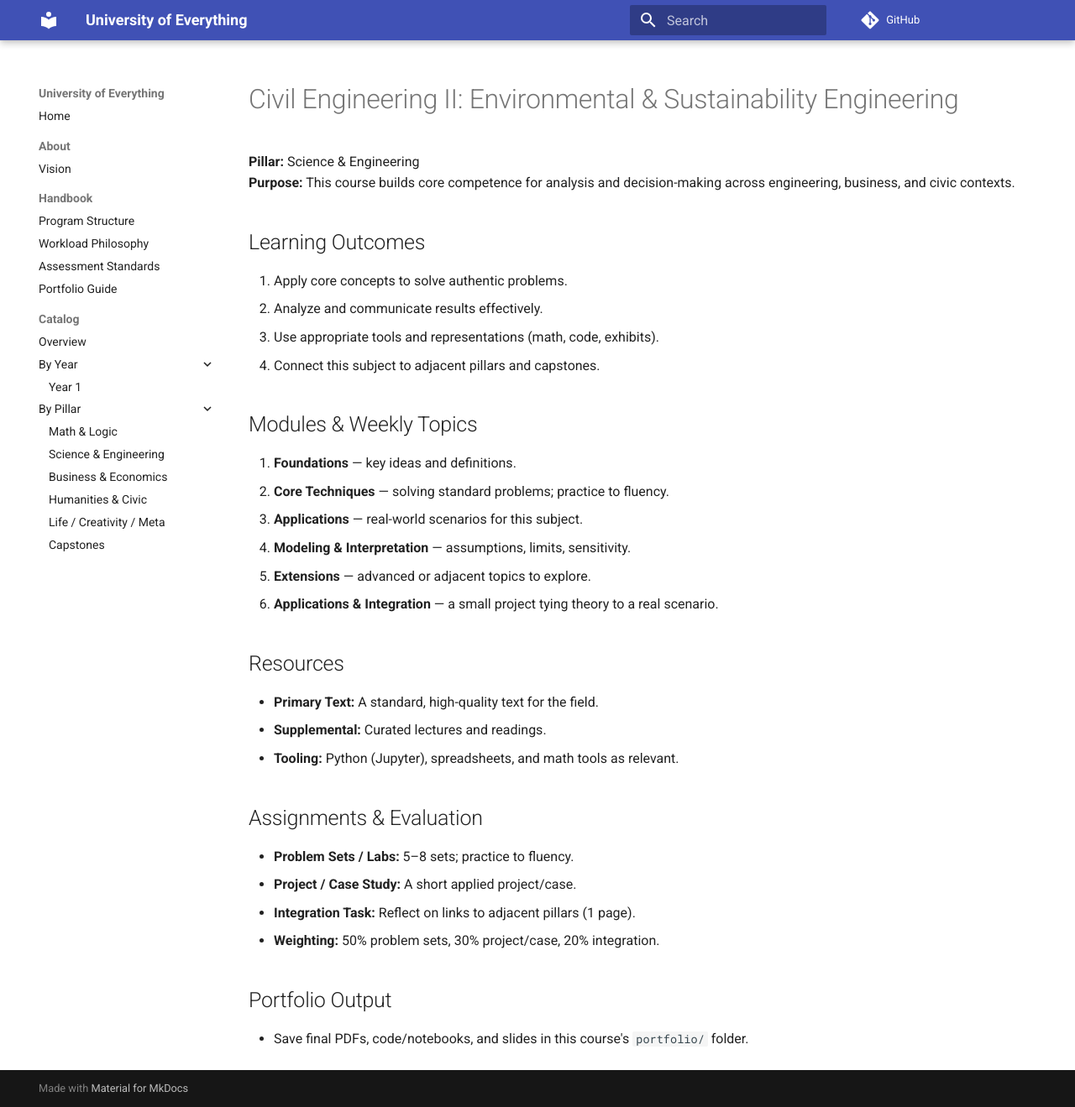
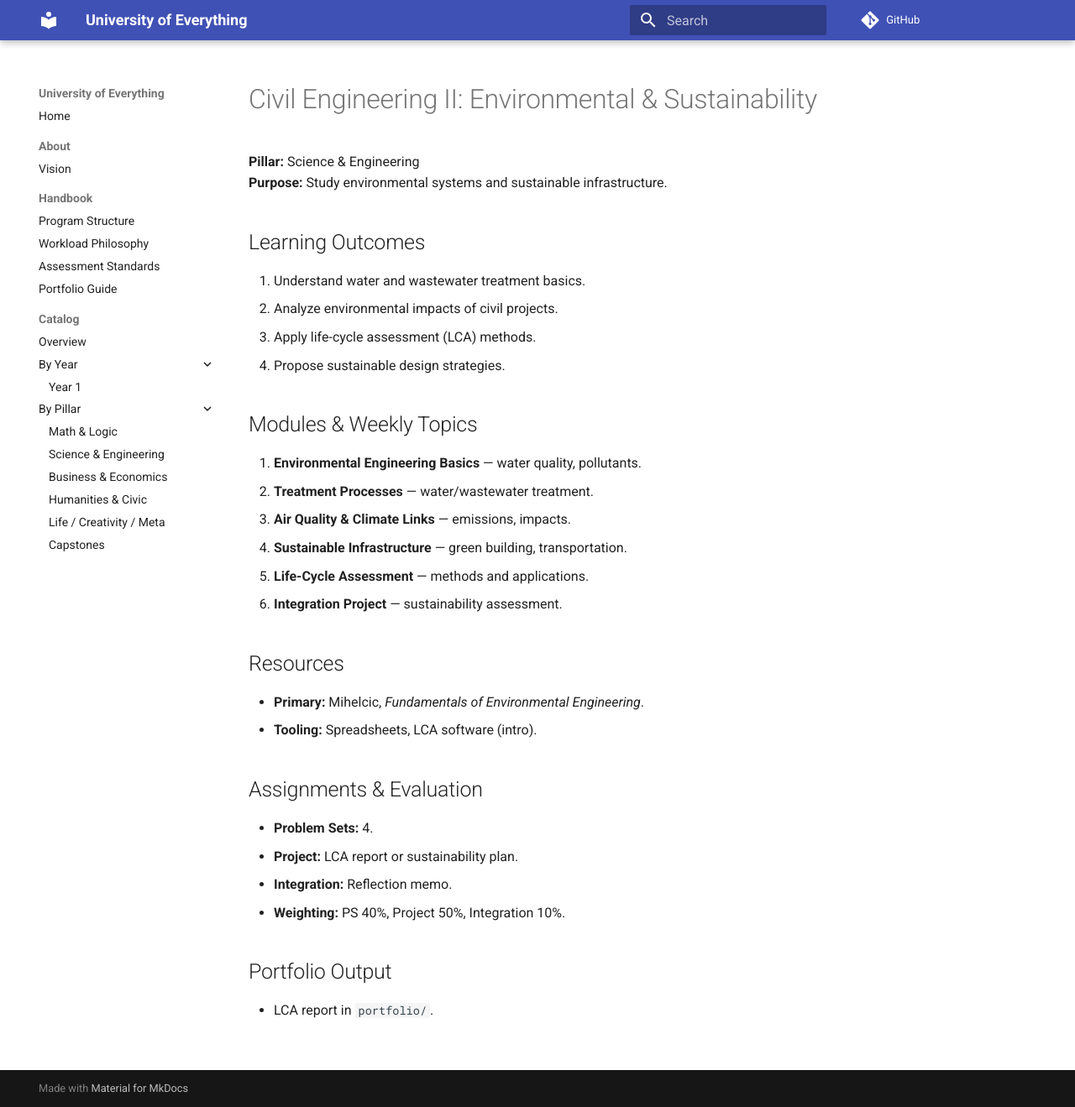
Before and after one commit to m4xbrg/university-of-everything, an MkDocs documentation site: the page built from docs/courses/science-engineering/civil-eng-2-environmental-sustainability/syllabus.md, in a window 1280 px wide and 1319 px high. Shown: the whole window at 84% size. Built offline with MkDocs 1.6.1 and Material for MkDocs 9.7.7, drawn with Linux system fonts in a browser that asks for light colours; comment, search, counter and statistics services are not loaded.

Commit message:
Add files via upload

```diff
--- a/docs/courses/science-engineering/civil-eng-2-environmental-sustainability/syllabus.md
+++ b/docs/courses/science-engineering/civil-eng-2-environmental-sustainability/syllabus.md
@@ -1,32 +1,30 @@
-# Civil Engineering II: Environmental & Sustainability Engineering
-
+# Civil Engineering II: Environmental & Sustainability
 **Pillar:** Science & Engineering
-**Purpose:** This course builds core competence for analysis and decision-making across engineering, business, and civic contexts.
+**Purpose:** Study environmental systems and sustainable infrastructure.
 
 ## Learning Outcomes
-1. Apply core concepts to solve authentic problems.
-2. Analyze and communicate results effectively.
-3. Use appropriate tools and representations (math, code, exhibits).
-4. Connect this subject to adjacent pillars and capstones.
+1. Understand water and wastewater treatment basics.
+2. Analyze environmental impacts of civil projects.
+3. Apply life-cycle assessment (LCA) methods.
+4. Propose sustainable design strategies.
 
 ## Modules & Weekly Topics
-1. **Foundations** — key ideas and definitions.
-2. **Core Techniques** — solving standard problems; practice to fluency.
-3. **Applications** — real-world scenarios for this subject.
-4. **Modeling & Interpretation** — assumptions, limits, sensitivity.
-5. **Extensions** — advanced or adjacent topics to explore.
-6. **Applications & Integration** — a small project tying theory to a real scenario.
+1. **Environmental Engineering Basics** — water quality, pollutants.
+2. **Treatment Processes** — water/wastewater treatment.
+3. **Air Quality & Climate Links** — emissions, impacts.
+4. **Sustainable Infrastructure** — green building, transportation.
+5. **Life-Cycle Assessment** — methods and applications.
+6. **Integration Project** — sustainability assessment.
 
 ## Resources
-- **Primary Text:** A standard, high-quality text for the field.
-- **Supplemental:** Curated lectures and readings.
-- **Tooling:** Python (Jupyter), spreadsheets, and math tools as relevant.
+- **Primary:** Mihelcic, *Fundamentals of Environmental Engineering*.
+- **Tooling:** Spreadsheets, LCA software (intro).
 
 ## Assignments & Evaluation
-- **Problem Sets / Labs:** 5–8 sets; practice to fluency.
-- **Project / Case Study:** A short applied project/case.
-- **Integration Task:** Reflect on links to adjacent pillars (1 page).
-- **Weighting:** 50% problem sets, 30% project/case, 20% integration.
+- **Problem Sets:** 4.
+- **Project:** LCA report or sustainability plan.
+- **Integration:** Reflection memo.
+- **Weighting:** PS 40%, Project 50%, Integration 10%.
 
 ## Portfolio Output
-- Save final PDFs, code/notebooks, and slides in this course's `portfolio/` folder.
+- LCA report in `portfolio/`.
```
Also changed, not shown: docs/courses/science-engineering/chemistry-1/syllabus.md (+18 -20 lines), docs/courses/science-engineering/ind-eng-1-operations-research/syllabus.md (+18 -20 lines), docs/courses/science-engineering/ind-eng-3-advanced-optimization/syllabus.md (+18 -20 lines), docs/courses/science-engineering/mech-eng-1-statics-dynamics/syllabus.md (+18 -20 lines).
